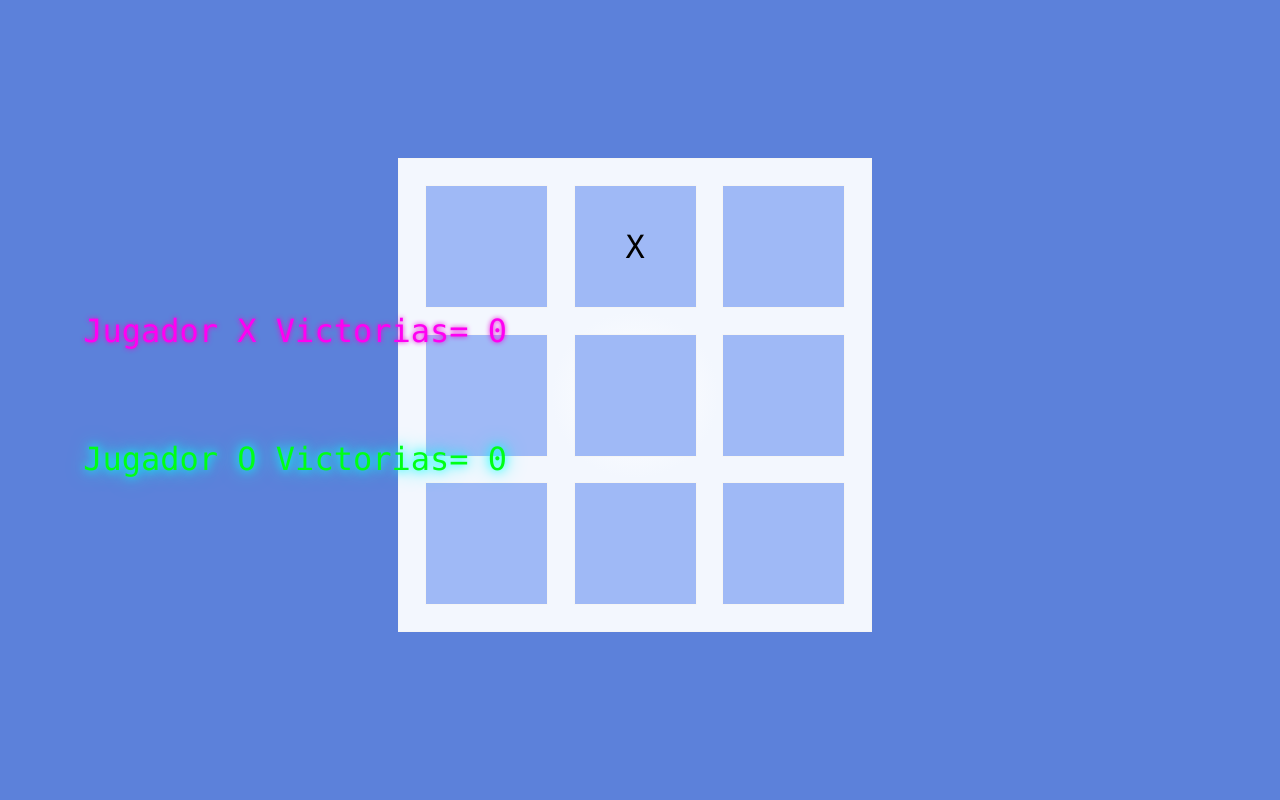
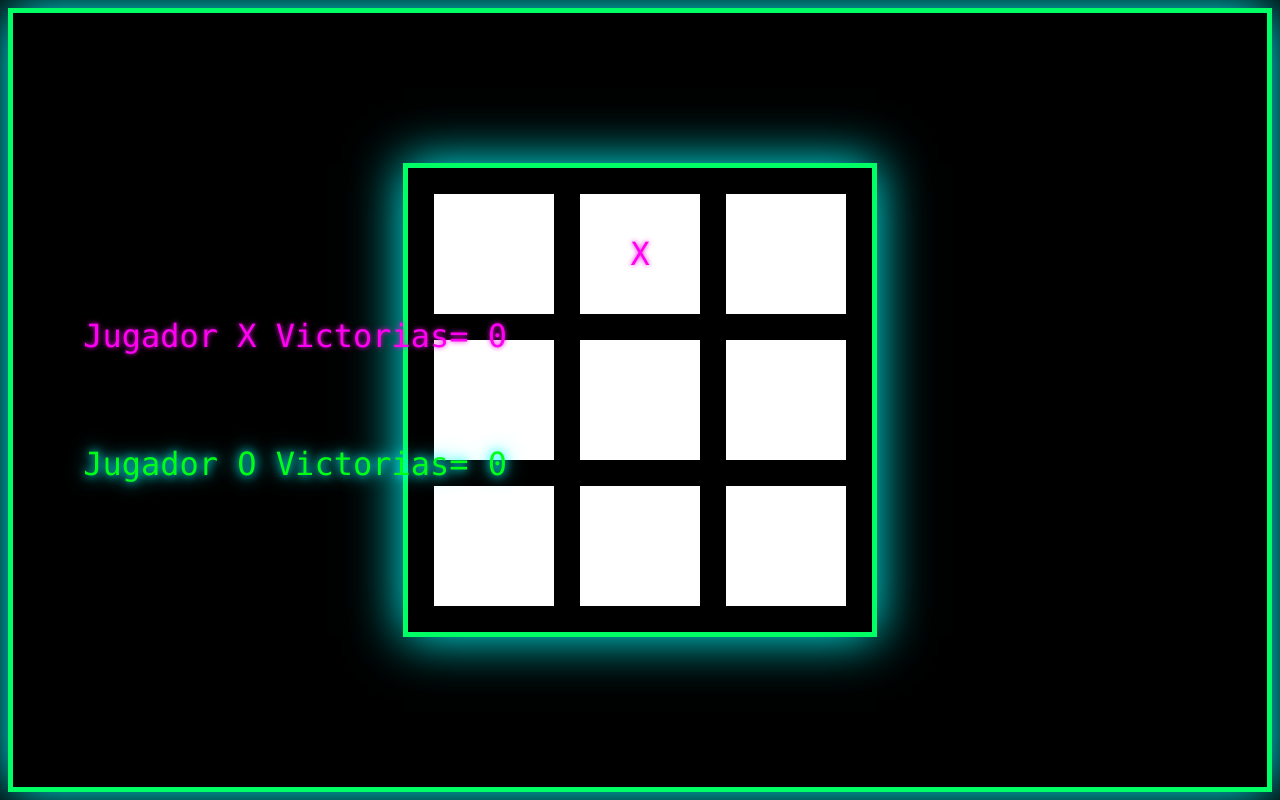
Before and after one commit to Aperezortega/TATETI, a plain HTML site: page index.html in a window 1280 px wide. Both pictures are taken after a click on the element 635 px from the left and 246 px from the top of the page. Drawn offline with Linux system fonts and the light colour scheme.

Commit message:
proyecto terminado
cambiado el estilo de la web

```diff
--- a/script.js
+++ b/script.js
@@ -1,3 +1,7 @@
+
+alert('Alberto Perez Ortega, 1DAM CENEC, TATETI')
+
+
 // Inicializar el tablero del juego como una matriz 3x3
 let tablero = [
     ['', '', ''],
@@ -13,6 +17,8 @@ let tablero = [
   // Inicializar el turno actual (X siempre comienza)
   let turnoActual = 'X';
 
+  // Inicializar el color del brillo
+  document.documentElement.style.setProperty('--brillo-color', 'rgb(255, 0, 242)');
   // Función para manejar los clics en las celdas
   function celdaClicada(evento) {
     // Obtener el id de la celda clicada
@@ -30,7 +36,13 @@ let tablero = [
     tablero[fila][columna] = turnoActual;
 
     // Actualizar el contenido de la celda en la página
-    document.getElementById(id).textContent = turnoActual;
+    //document.getElementById(id).textContent = turnoActual;
+    let celda = document.getElementById(id);
+    celda.textContent = turnoActual;
+
+    // Añadir la clase CSS correspondiente a la celda
+    celda.classList.add('celda' + turnoActual);
+
 
     // Comprobar si el turno actual ha ganado
     if (comprobarGanador(fila, columna)) {
@@ -52,7 +64,17 @@ let tablero = [
     },100)
     }else{
       // Cambiar el turno
-      turnoActual = turnoActual === 'X' ? 'O' : 'X';
+      if(turnoActual === 'X') {
+        turnoActual = 'O';
+        document.documentElement.style.setProperty('--brillo-color', 'rgb(0, 255, 255)');
+        document.documentElement.style.setProperty('--borde-color', 'rgb(0, 255, 100)');
+      } else {
+        turnoActual = 'X';
+        document.documentElement.style.setProperty('--brillo-color', 'rgb(171,32,253)');
+        document.documentElement.style.setProperty('--borde-color', 'rgb(228, 13, 217)');
+
+     // turnoActual = turnoActual === 'X' ? 'O' : 'X';
+      }
     }
 
 
@@ -69,7 +91,10 @@ let tablero = [
       turnoActual = 'X';
       // Limpiar el contenido de las celdas en la página
       for (let i = 1; i <= 9; i++) {
-        document.getElementById('celda' + i).textContent = '';
+        let celda = document.getElementById('celda' + i);
+        celda.textContent = '';
+        // Eliminar las clases CSS de la celda
+        celda.classList.remove('celdaX', 'celdaO');
       }
 
     } else {
--- a/style.css
+++ b/style.css
@@ -1,8 +1,19 @@
-body{
+/*body{
     background-color: rgba(90, 128, 218, 0.986);
-
+    background: radial-gradient(circle, rgba(63,94,251,1) 0%, rgba(252,70,107,1) 100%);
+}
+*/
+:root {
+    --brillo-color: rgb(255, 255, 255);
+    --borde-color: rgb(255, 255, 255);
 }
 
+
+body {
+    background-color: #000;
+    border: 5px solid var(--borde-color);
+    box-shadow: 0 0 50px var(--brillo-color);
+}
 
 .contenedor {
     display: flex;
@@ -23,20 +34,20 @@ body{
     gap: 2vw;
     width: 37vw;
     height: 37vw;
-    border: 1px solid whitesmoke;
     padding: 2vw;
+    background-color: #000;
+    border: 5px solid var(--borde-color);
+    box-shadow: 0 0 50px var(--brillo-color);
 
-    background: radial-gradient(circle at center,white, rgb(243, 247, 254) 25%);
 
 }
 
 .cuadrado > div {
-    border: 1px solid whitesmoke;
     display: flex;
     justify-content: center;
     align-items: center;
     padding: 1em;
-    background-color: rgba(159, 185, 246);
+    background-color: rgb(255, 255, 255);
 }
 
 .jugadores {
```
